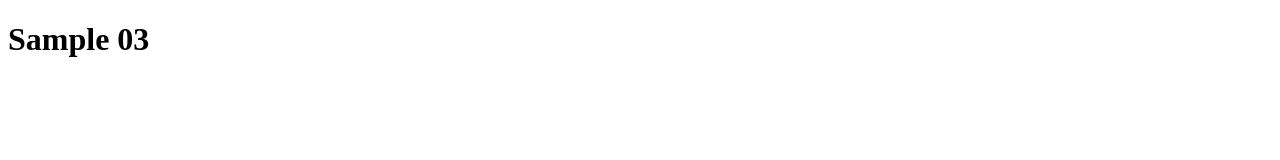
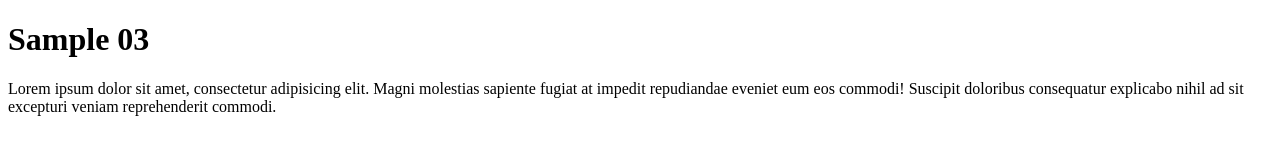
Before and after one commit to NativeTotalProgrammer/git-sample-1, a plain HTML site: page index.html in a window 1280 px wide. Drawn offline with Linux system fonts and the light colour scheme.

Commit message:
Agrega un nuevo p lorem

```diff
--- a/index.html
+++ b/index.html
@@ -8,5 +8,8 @@
 </head>
 <body>
   <h1>Sample 03</h1>
+  <p>
+    Lorem ipsum dolor sit amet, consectetur adipisicing elit. Magni molestias sapiente fugiat at impedit repudiandae eveniet eum eos commodi! Suscipit doloribus consequatur explicabo nihil ad sit excepturi veniam reprehenderit commodi.
+  </p>
 </body>
 </html>
```
